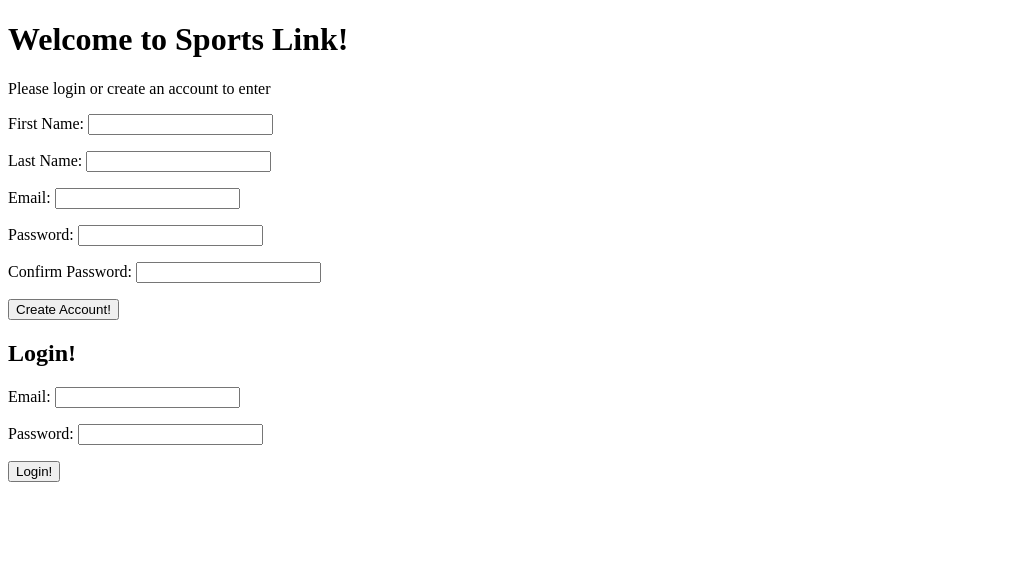
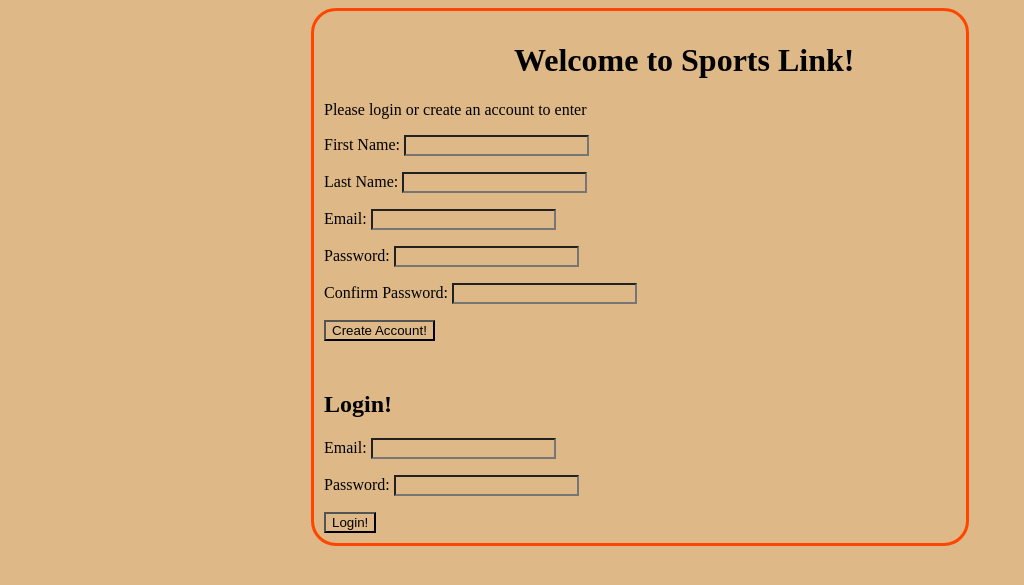
Before and after one commit to FrankHurtado50/Sports-Link, a Django app: page / in a window 1280 px wide. Shown: the top 585 px of the page, without its empty margins (0-1024 px from the left). Run offline with Django 3.2, Linux system fonts and the light colour scheme.

Commit message:
added css to login and reg page

```diff
--- /dev/null
+++ b/sportsPageApp/static/css/login_reg.css
@@ -0,0 +1,24 @@
+*{
+    background-color: burlywood;
+}
+
+
+#container{
+    margin: auto;
+    width: 50%;
+    border: 3px solid orangered;
+    padding: 10px;
+    border-radius: 25px;
+}
+
+h1{
+    margin-left: 190px;
+}
+
+#reg{
+    margin-bottom: 50px;
+}
+
+#validations{
+    color: red;
+}
--- a/sportsPageApp/templates/reg_page.html
+++ b/sportsPageApp/templates/reg_page.html
@@ -1,13 +1,17 @@
 <!DOCTYPE html>
+{% load static %}
 <html lang="en">
 <head>
     <meta charset="UTF-8">
     <meta http-equiv="X-UA-Compatible" content="IE=edge">
     <meta name="viewport" content="width=device-width, initial-scale=1.0">
     <title>Document</title>
+    <link rel="stylesheet" type="text/css" href="{% static 'css/login_reg.css' %}">
 </head>
 <body>
+    <div id="container">
         <h1>Welcome to Sports Link!</h1>
+        <div id="reg">
             <p>Please login or create an account to enter</p>
             <form action="/register" method="post">
                 {% csrf_token %}
@@ -33,6 +37,7 @@
                 </p>
                 <button>Create Account!</button>
             </form>
+        </div>
         <h2>Login!</h2>
         <form action="/login" method="post">
             {% csrf_token %}
@@ -45,6 +50,16 @@
                 <input type="text" name="password" id="">
             </p>
             <button>Login!</button>
+            <div id="validations">
+                {% if messages %}
+                    <ul class="messages">
+                    {% for message in messages %}
+                        <li {% if message.tags %} class="{{ message.tags }}"{% endif %}>{{ message }}</li>
+                    {% endfor %}
+                    </ul>
+                {% endif %}
+            </div>
         </form>
+    </div>
 </body>
 </html>
--- a/sportsPageApp/views.py
+++ b/sportsPageApp/views.py
@@ -82,11 +82,17 @@
     return redirect("/")
 
 
-def sport_search(request, sport_search):
+def sport_search(request, sport_search, self):
+    query = self.request.GET.get('q')
+    object_list = Sport.objects.filter(
+        Q(name__icontains=query) |
+        Q(state__icontains=query)
+    )
     context ={
         "sport": Sport.objects.get(id = sport_search)
     }
     return render(request, "dashboard_for_users.html", context)
+    # this is a test^^^
 
 
 def new_sport(request):
```
Lines whose indentation alone changed are shown as unchanged.
